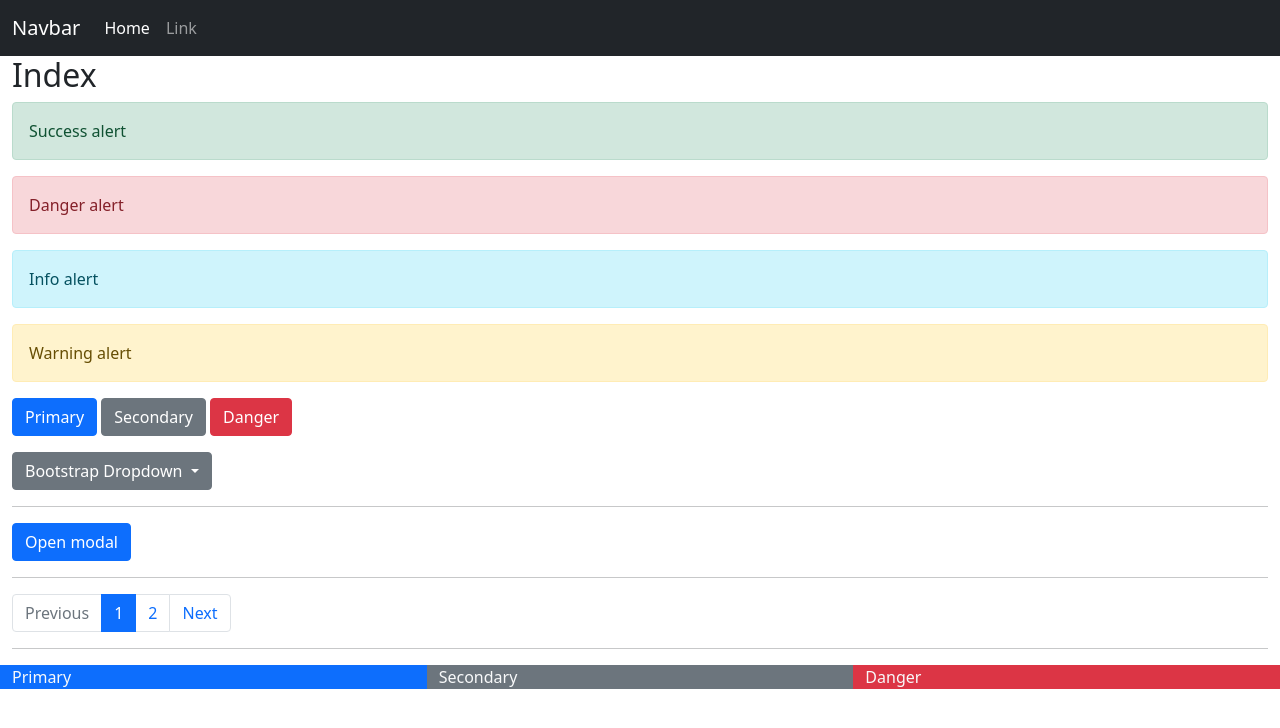
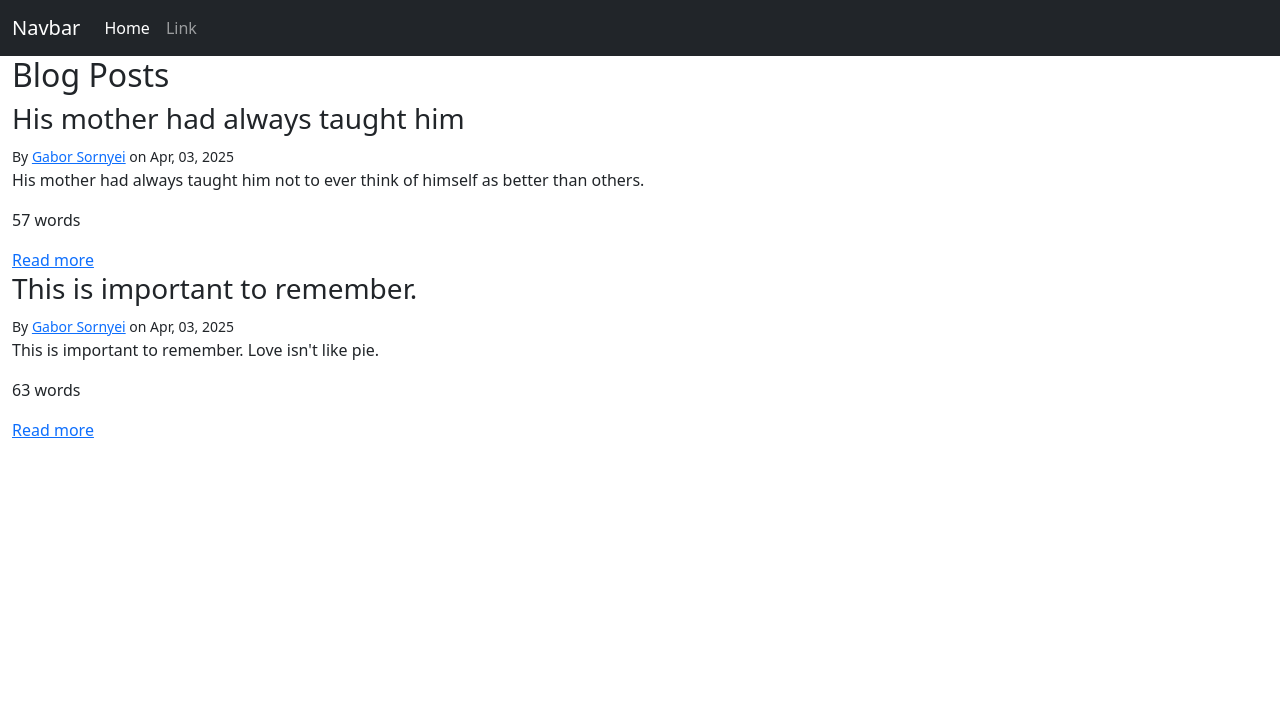
Before and after one commit to hastoro11/blango, a Django app: page /blog/ in a window 1280 px wide. Shown: the top 728 px of the page. Run offline with Django 3.2, Linux system fonts and the light colour scheme; data comes from the database, SQL or seed files in the repository; some libraries are stand-ins or nearby versions.

Commit message:
Finish custom filters

```diff
--- a/blog/templates/blog/index.html
+++ b/blog/templates/blog/index.html
@@ -1,71 +1,17 @@
 {% extends 'base.html' %}
 {% block content %}
-  <h2>Index</h2>
-  <div class="alert alert-success" role="alert">
-    Success alert
-  </div>
-  <div class="alert alert-danger" role="alert">
-    Danger alert
-  </div>
-  <div class="alert alert-info" role="alert">
-    Info alert
-  </div>
-  <div class="alert alert-warning" role="alert">
-    Warning alert
-  </div>
-  <button class="btn btn-primary">Primary</button>
-  <a href="" class="btn btn-secondary">Secondary</a>
-  <button class="btn btn-danger">Danger</button>
-  <p></p>
-  <p></p>
-  <div class="dropdown">
-    <button class="btn btn-secondary dropdown-toggle" id="dropdownMenuButton1" , type="button"
-            data-bs-toggle="dropdown" aria-expanded="false">Bootstrap Dropdown
-    </button>
-    <ul class="dropdown-menu" aria-labelledby="dropdownMenuButton1">
-      <li><a href="" class="dropdown-item">Item #1</a></li>
-      <li><a href="" class="dropdown-item">Item #1</a></li>
-    </ul>
-  </div>
-  <hr>
-  <button class="btn btn-primary" data-bs-toggle="modal" data-bs-target="#exampleModal">
-    Open modal
-  </button>
-  <div class="modal" id="exampleModal" tabindex="-1" aria-labelledby="exampleModal" aria-hidden="true">
-    <div class="modal-dialog">
-      <div class="modal-content">
-        <div class="modal-header">
-          <h5 class="modal-title">Modal Title</h5>
-          <button class="btn-close" data-bs-dismiss="modal" aria-label="Close"></button>
-        </div>
-        <div class="modal-body">
-          Modal Body
-        </div>
-        <div class="modal-footer">
-          <button class="btn btn-secondary" data-bs-dismiss="modal">Close</button>
-        </div>
-      </div>
+  {% load blog_extras %}
+  <h2>Blog Posts</h2>
+  {% for post in posts %}
+    <div class="row">
+    <div class="col">
+      <h3>{{ post.title }}</h3>
+      <small>By {{ post.author|author_details:request.user }} on {{ post.published_at|date:"M, d, Y" }}</small>
+      <p>{{ post.summary }}</p>
+      <p>{{ post.content|wordcount }} words</p>
+      <a href="#">Read more</a>
     </div>
-  </div>
-  <hr>
-  <ul class="pagination">
-    <li class="page-item disabled">
-      <a href="" class="page-link" tabindex="-1" aria-disabled="true">Previous</a>
-    </li>
-    <li class="page-item active">
-      <a href="" class="page-link" tabindex="-1" aria-disabled="true">1</a>
-    </li>
-    <li class="page-item">
-      <a href="" class="page-link" tabindex="-1" aria-disabled="true">2</a>
-    </li>
-    <li class="page-item">
-      <a href="" class="page-link" tabindex="-1" aria-disabled="true">Next</a>
-    </li>
-  </ul>
-  <hr>
-  <div class="row text-light">
-    <div class="col-md bg-primary">Primary</div>
-    <div class="col-md bg-secondary">Secondary</div>
-    <div class="col-md bg-danger">Danger</div>
-  </div>
+    </div>
+  {% endfor %}
+
 {% endblock %}
--- /dev/null
+++ b/blog/templatetags/blog_extras.py
@@ -0,0 +1,33 @@
+from django.contrib.auth import get_user_model
+user_model= get_user_model()
+
+from django import template
+from django.utils.html import escape, mark_safe, format_html
+
+register = template.Library()
+
+@register.filter
+def author_details(author, current_user):
+    if not isinstance(author, user_model):
+        return ''
+
+    if author == current_user:
+        return format_html('<strong>me</strong>')
+
+    if author.first_name and author.last_name:
+        name = f'{author.first_name} {author.last_name}'
+    else:
+        name = author.username
+
+    if author.email:
+        email = author.email
+        prefix = format_html(f'<a href="mailto:{email}">')
+        suffix = format_html('</a>')
+    else:
+        prefix = ''
+        suffix = ''
+
+    print(f'{prefix}{name}{suffix}')
+    return format_html(f'{prefix}{name}{suffix}')
+
+    return name
--- a/blog/views.py
+++ b/blog/views.py
@@ -1,5 +1,10 @@
 from django.shortcuts import render
+from django.utils import timezone
 
+from .models import Post
 # Create your views here.
 def index(request):
-    return render(request, 'blog/index.html')
+    posts = Post.objects.filter(published_at__lte=timezone.now())
+    return render(request, 'blog/index.html', {
+        'posts': posts
+    })
```
Also changed, not shown: blog/templatetags/__init__.py (added), db.sqlite3.
